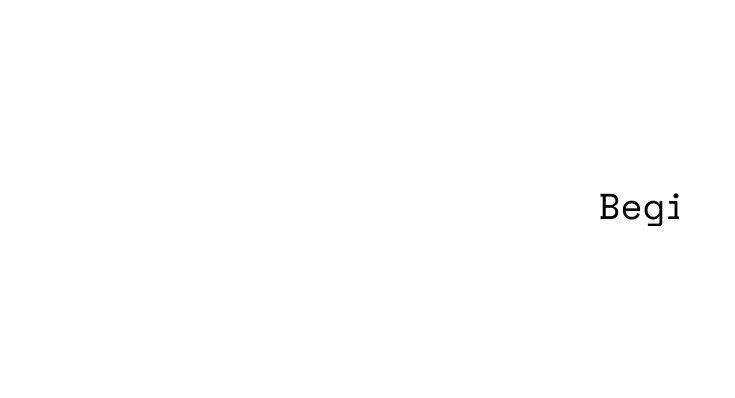
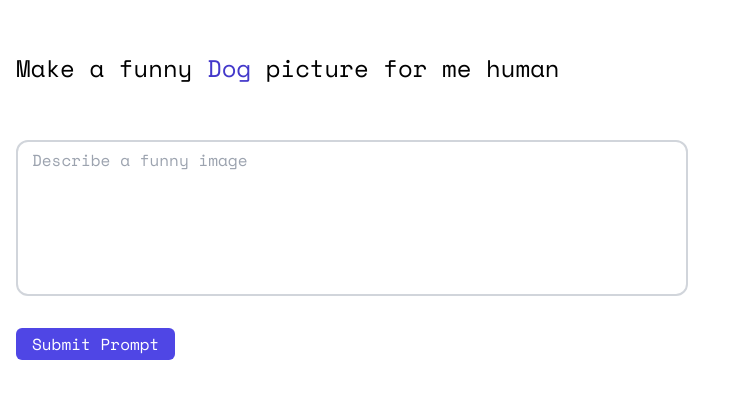
Before and after one commit to agrattan0820/artificial-unintelligence, a Next.js app in the folder client/: page /game/1 in a window 1280 px wide. Shown: the part 194-592 px from the top of the page, without its empty margins (0-735 px from the left). Built offline with nearby package versions, Linux system fonts and the light colour scheme; a web font is replaced by a local one.

Commit message:
feat: create input component and start on prompt screen

```diff
--- a/client/src/app/game/[code]/page.tsx
+++ b/client/src/app/game/[code]/page.tsx
@@ -1,10 +1,11 @@
+import Prompt from "./prompt";
 import View from "./view";
 
 export default function Game({ params }: { params: { code: string } }) {
   return (
     <main className="flex min-h-screen flex-col justify-center">
       <section className="container mx-auto px-4">
-        <View />
+        <Prompt />
       </section>
     </main>
   );
--- /dev/null
+++ b/client/src/app/game/[code]/prompt.tsx
@@ -0,0 +1,32 @@
+import Button from "@ai/components/button";
+
+const Prompt = () => {
+  return (
+    <div className="max-w-2xl">
+      <h2 className="mb-14 text-lg md:text-2xl">
+        Make a funny{" "}
+        <span className="text-indigo-700 dark:text-indigo-300">Dog</span>{" "}
+        picture for me human
+      </h2>
+      <div className="relative mb-8 flex flex-col">
+        <textarea
+          id="prompt"
+          placeholder="Describe a funny image"
+          rows={5}
+          cols={33}
+          maxLength={500}
+          className="peer w-full resize-none rounded-xl border-2 border-gray-300 bg-transparent p-4 placeholder-transparent focus:border-indigo-600 focus:outline-none focus:dark:border-indigo-300"
+        />
+        <label
+          htmlFor="prompt"
+          className="absolute -top-6 left-2 text-sm text-gray-600 transition-all peer-placeholder-shown:left-4 peer-placeholder-shown:top-2 peer-placeholder-shown:text-base peer-placeholder-shown:text-gray-400 peer-focus:-top-6 peer-focus:left-2 peer-focus:text-sm peer-focus:text-gray-600 dark:text-gray-400 dark:peer-focus:text-gray-400"
+        >
+          Describe a funny image
+        </label>
+      </div>
+      <Button>Submit Prompt</Button>
+    </div>
+  );
+};
+
+export default Prompt;
--- /dev/null
+++ b/client/src/components/input.tsx
@@ -0,0 +1,41 @@
+import { cn } from "@ai/utils/cn";
+import { HTMLInputTypeAttribute, InputHTMLAttributes } from "react";
+
+type InputProps = {
+  id: string;
+  type: HTMLInputTypeAttribute;
+  label: React.ReactNode;
+  labelStyles?: string;
+} & InputHTMLAttributes<HTMLInputElement>;
+
+const Input = ({
+  id,
+  type,
+  label,
+  className,
+  labelStyles,
+  ...props
+}: InputProps) => {
+  return (
+    <div className="relative">
+      <input
+        {...props}
+        id={id}
+        className={cn(
+          `peer h-10 border-b-2 border-l-2 border-gray-400 bg-transparent px-2 placeholder-transparent focus:border-indigo-600 focus:outline-none`,
+          className
+        )}
+      />
+      <label
+        htmlFor={id}
+        className={cn(
+          `absolute -top-3.5 left-2 text-sm text-gray-600 transition-all peer-placeholder-shown:top-2 peer-placeholder-shown:text-base peer-placeholder-shown:text-gray-400 peer-focus:-top-3.5 peer-focus:text-sm peer-focus:text-gray-600 dark:text-gray-400 dark:peer-focus:text-gray-400`,
+          labelStyles
+        )}
+      >
+        {label}
+      </label>
+    </div>
+  );
+};
+export default Input;
--- a/client/src/components/nickname-form.tsx
+++ b/client/src/components/nickname-form.tsx
@@ -12,6 +12,7 @@ import {
 } from "@ai/types/api.type";
 import { createHost, joinRoom } from "@ai/app/actions";
 import Button, { SecondaryButton } from "./button";
+import Input from "./input";
 
 interface FormElementsType extends HTMLFormControlsCollection {
   nickname: HTMLInputElement;
@@ -90,24 +91,16 @@ const NicknameForm = ({ room, submitLabel, type }: NicknameFormProps) => {
 
   return (
     <form onSubmit={onSubmit}>
-      <div className="relative mb-8">
-        <input
+      <Input
         id="nickname"
-          className="peer h-10 border-b-2 border-l-2 border-gray-400 bg-transparent px-2 placeholder-transparent focus:border-indigo-600 focus:outline-none"
         type="text"
         placeholder="enter a nickname"
         defaultValue={user?.nickname ?? ""}
         maxLength={50}
         required
+        label="Enter a cool nickname"
       />
-        <label
-          htmlFor="nickname"
-          className="absolute -top-3.5 left-2 text-sm text-gray-600 transition-all peer-placeholder-shown:top-2 peer-placeholder-shown:text-base peer-placeholder-shown:text-gray-400 peer-focus:-top-3.5 peer-focus:text-sm peer-focus:text-gray-600 dark:text-gray-400 dark:peer-focus:text-gray-400"
-        >
-          Enter a cool nickname
-        </label>
-      </div>
-      <div className="space-x-2">
+      <div className="mt-8 space-x-2">
         <Button type="submit" disabled={loading}>
           {!loading ? <>{submitLabel}</> : <Ellipsis />}
         </Button>
```
Lines whose indentation alone changed are shown as unchanged.
